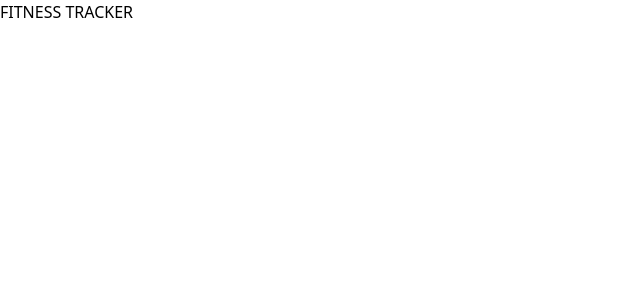
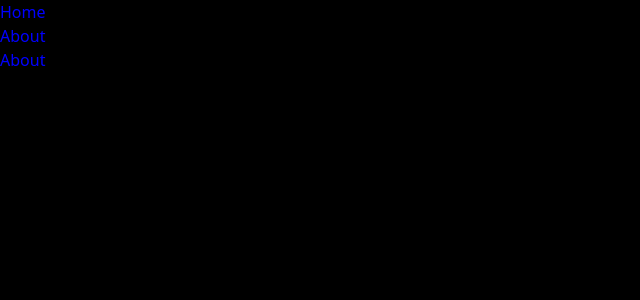
Before and after one commit to dalesyth/FitnessTrackerFrontEnd, a React (Vite) app: page /about in a window 1280 px wide. Shown: the top 300 px of the page, without its empty margins (0-640 px from the left). Built offline with nearby package versions, Linux system fonts and the light colour scheme.

Commit message:
added router

```diff
--- a/package.json
+++ b/package.json
@@ -14,6 +14,7 @@
     "postcss": "^8.4.27",
     "react": "^18.2.0",
     "react-dom": "^18.2.0",
+    "react-router-dom": "^6.14.2",
     "tailwindcss": "^3.3.3"
   },
   "devDependencies": {
--- a/src/App.css
+++ b/src/App.css
@@ -7,4 +7,6 @@
 * {
   margin: 0;
   box-sizing: border-box;
+  background-color: black;
+  color: blue;
 }
--- a/src/App.jsx
+++ b/src/App.jsx
@@ -1,12 +1,39 @@
-import { useState } from "react";
+// src/App.js
 
+import { BrowserRouter as Router, Switch, Route, Link } from "react-router-dom";
 import "./App.css";
+
+// Import your components
+import Home from "./Components/Home";
+import About from "./Components/About";
 
 function App() {
   return (
-    <>
-      <h1>FITNESS TRACKER</h1>
-    </>
+    <Router>
+      <div>
+        <nav>
+          {/* Create navigation links */}
+          <ul>
+            <li>
+              <Link to="/">Home</Link>
+            </li>
+            <li>
+              <Link to="/about">About</Link>
+            </li>
+          </ul>
+        </nav>
+
+        {/* Define routes */}
+        <Switch>
+          <Route path="/about">
+            <About />
+          </Route>
+          <Route path="/">
+            <Home />
+          </Route>
+        </Switch>
+      </div>
+    </Router>
   );
 }
 
--- /dev/null
+++ b/src/Components/About.jsx
@@ -0,0 +1,12 @@
+const About = () => {
+  return (
+    <>
+        <div>
+            <h1>About</h1>
+        </div>
+    </>
+
+  )
+}
+
+export default About
--- /dev/null
+++ b/src/Components/Home.jsx
@@ -0,0 +1,7 @@
+const Home = () => {
+  return (
+    <h1>Fitness Tracker Home Page</h1>
+  )
+}
+
+export default Home
```
Also changed, not shown: src/main.jsx (+7 -7 lines), 1 other file (tests, documents, lock files or other folders).
